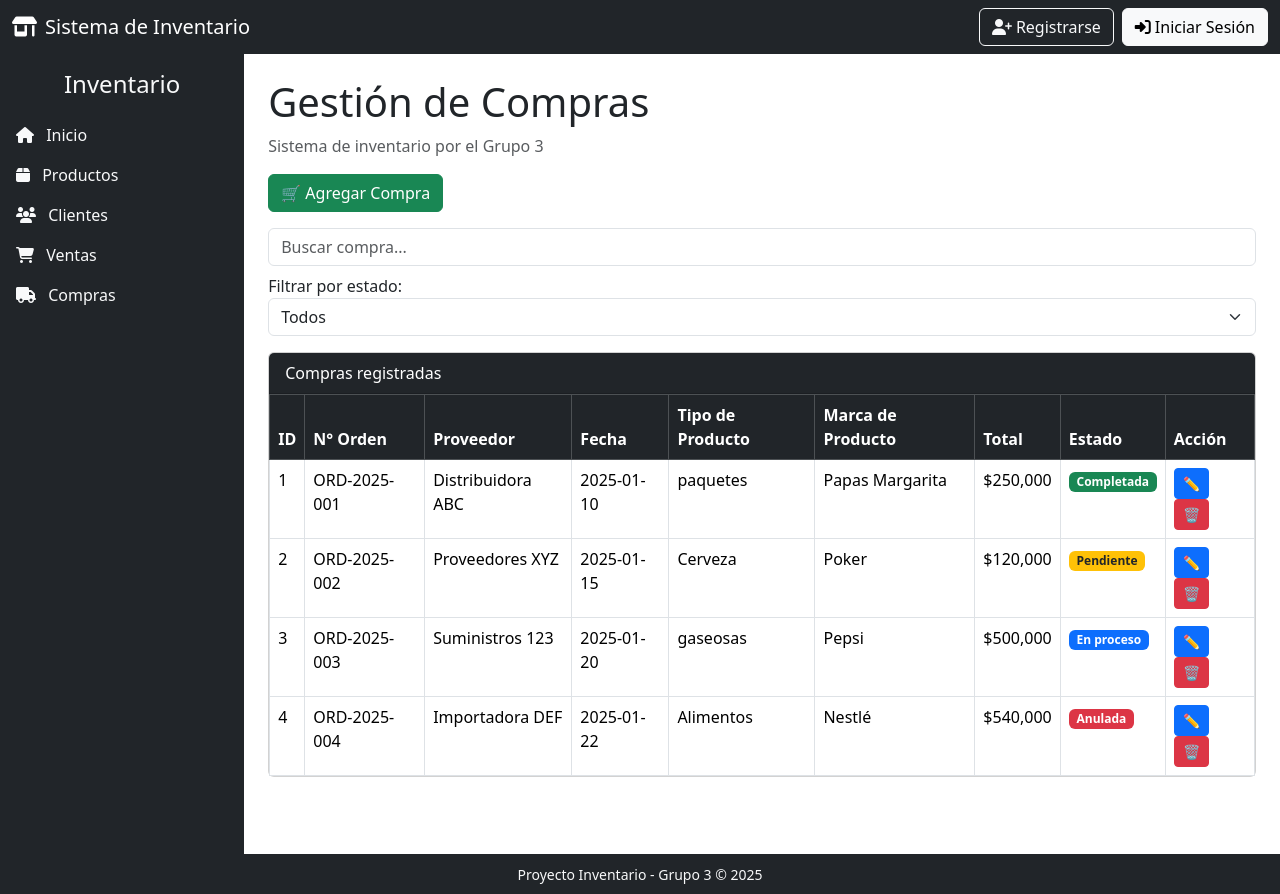
After one commit to jbggb/proyecto_grupo_3, a Django app: page /compras/ in a window 1280 px wide. The commit adds this page. Run offline with Django 5.2, Linux system fonts and the light colour scheme; some libraries are stand-ins or nearby versions.

Commit message:
creacion de la pagina compra

```diff
--- a/proyecto_3/app/models.py
+++ b/proyecto_3/app/models.py
@@ -21,9 +21,17 @@ class Administrador(models.Model):
 
 
 class Cliente(models.Model):
+    ESTADO_CHOICES = [
+        ('activo', 'Activo'),
+        ('inactivo', 'Inactivo'),
+    ]
+
     nombre = models.CharField(max_length=150)
-    telefono = models.CharField(max_length=20)
-    email = models.EmailField(max_length=100)
+    documento = models.CharField(max_length=12, unique=True)
+    telefono = models.CharField(max_length=10)
+    email = models.EmailField(max_length=100, unique=True)
+    direccion = models.CharField(max_length=255)
+    estado = models.CharField(max_length=10, choices=ESTADO_CHOICES, default='activo')
     fechaRegistro = models.DateField(default=datetime.now)
 
     def __str__(self):
--- /dev/null
+++ b/proyecto_3/app/templates/Compras/Compras.html
@@ -0,0 +1,160 @@
+{% extends 'base.html' %}
+{% load static %}
+
+{% block content %}
+<h1>Gestión de Compras</h1>
+<p class="text-muted">Sistema de inventario por el Grupo 3</p>
+
+<!-- Botón agregar -->
+<button class="btn btn-success mb-3" data-bs-toggle="modal" data-bs-target="#modalCompra">
+  🛒 Agregar Compra
+</button>
+
+<!-- Filtros -->
+<div class="mb-3">
+  <input type="text" class="form-control mb-2" placeholder="Buscar compra..." id="inputBuscar">
+  <label>Filtrar por estado:</label>
+  <select class="form-select" id="selEstado">
+    <option value="">Todos</option>
+    <option>Completada</option>
+    <option>Pendiente</option>
+    <option>En proceso</option>
+    <option>Anulada</option>
+  </select>
+</div>
+
+<!-- Tabla -->
+<div class="card">
+  <div class="card-header bg-dark text-white">Compras registradas</div>
+  <div class="card-body p-0">
+    <table class="table table-bordered table-hover mb-0" id="tablaCompras">
+      <thead class="table-dark">
+        <tr>
+          <th>ID</th>
+          <th>N° Orden</th>
+          <th>Proveedor</th>
+          <th>Fecha</th>
+          <th>Tipo de Producto</th>
+          <th>Marca de Producto</th>
+          <th>Total</th>
+          <th>Estado</th>
+          <th>Acción</th>
+        </tr>
+      </thead>
+      <tbody id="tbodyCompras">
+        <tr data-estado="Completada" data-id="1">
+          <td>1</td>
+          <td>ORD-2025-001</td>
+          <td>Distribuidora ABC</td>
+          <td>2025-01-10</td>
+          <td>paquetes</td>
+          <td>Papas Margarita</td>
+          <td>$250,000</td>
+          <td><span class="badge bg-success">Completada</span></td>
+          <td>
+            <button class="btn btn-sm btn-primary">✏️</button>
+            <button class="btn btn-sm btn-danger">🗑</button>
+          </td>
+        </tr>
+        <tr data-estado="Pendiente" data-id="2">
+          <td>2</td>
+          <td>ORD-2025-002</td>
+          <td>Proveedores XYZ</td>
+          <td>2025-01-15</td>
+          <td>Cerveza</td>
+          <td>Poker</td>
+          <td>$120,000</td>
+          <td><span class="badge bg-warning text-dark">Pendiente</span></td>
+          <td>
+            <button class="btn btn-sm btn-primary">✏️</button>
+            <button class="btn btn-sm btn-danger">🗑</button>
+          </td>
+        </tr>
+        <tr data-estado="En proceso" data-id="3">
+          <td>3</td>
+          <td>ORD-2025-003</td>
+          <td>Suministros 123</td>
+          <td>2025-01-20</td>
+          <td>gaseosas</td>
+          <td>Pepsi</td>
+          <td>$500,000</td>
+          <td><span class="badge bg-primary">En proceso</span></td>
+          <td>
+            <button class="btn btn-sm btn-primary">✏️</button>
+            <button class="btn btn-sm btn-danger">🗑</button>
+          </td>
+        </tr>
+        <tr data-estado="Anulada" data-id="4">
+          <td>4</td>
+          <td>ORD-2025-004</td>
+          <td>Importadora DEF</td>
+          <td>2025-01-22</td>
+          <td>Alimentos</td>
+          <td>Nestlé</td>
+          <td>$540,000</td>
+          <td><span class="badge bg-danger">Anulada</span></td>
+          <td>
+            <button class="btn btn-sm btn-primary">✏️</button>
+            <button class="btn btn-sm btn-danger">🗑</button>
+          </td>
+        </tr>
+      </tbody>
+    </table>
+  </div>
+</div>
+
+<!-- Modal agregar / editar compra -->
+<div class="modal fade" id="modalCompra" tabindex="-1">
+  <div class="modal-dialog">
+    <div class="modal-content">
+      <div class="modal-header bg-dark text-white">
+        <h5 class="modal-title" id="modalTitulo">Nueva Compra</h5>
+        <button type="button" class="btn-close btn-close-white" data-bs-dismiss="modal"></button>
+      </div>
+      <div class="modal-body">
+        <input type="hidden" id="filaEditando">
+
+        <div class="mb-3">
+          <label class="form-label">Proveedor</label>
+          <select class="form-select" id="inpProveedor">
+            <option value="">— Seleccionar —</option>
+            <option>Distribuidora ABC</option>
+            <option>Proveedores XYZ</option>
+            <option>Suministros 123</option>
+            <option>Importadora DEF</option>
+          </select>
+        </div>
+        <div class="mb-3">
+          <label class="form-label">Tipo de Producto</label>
+          <input type="text" class="form-control" id="inpTipo" placeholder="Ej: Paquetes">
+        </div>
+        <div class="mb-3">
+          <label class="form-label">Marca de Producto</label>
+          <input type="text" class="form-control" id="inpMarca" placeholder="Ej: Papas Margarita">
+        </div>
+        <div class="mb-3">
+          <label class="form-label">Fecha</label>
+          <input type="date" class="form-control" id="inpFecha">
+        </div>
+        <div class="mb-3">
+          <label class="form-label">Total</label>
+          <input type="number" class="form-control" id="inpTotal" placeholder="0">
+        </div>
+        <div class="mb-3">
+          <label class="form-label">Estado</label>
+          <select class="form-select" id="inpEstado">
+            <option>Pendiente</option>
+            <option>En proceso</option>
+            <option>Completada</option>
+            <option>Anulada</option>
+          </select>
+        </div>
+      </div>
+      <div class="modal-footer">
+        <button class="btn btn-secondary" data-bs-dismiss="modal">Cancelar</button>
+        <button class="btn btn-success" id="btnGuardar">Guardar compra</button>
+      </div>
+    </div>
+  </div>
+</div>
+{% endblock %}
--- a/proyecto_3/app/templates/base.html
+++ b/proyecto_3/app/templates/base.html
@@ -63,6 +63,10 @@
 
         <a href="{% url 'ventas' %}" class="d-block text-light text-decoration-none">
             <i class="fa-solid fa-cart-shopping me-2"></i> Ventas
+        </a>
+
+        <a href="{% url 'compras'%}" class="d-block text-light mt-3 text-decoration-none">
+            <i class="fa-solid fa-truck me-2"></i> Compras
         </a>
     </aside>
     <!-- ================= FIN MENÚ ================= -->
--- a/proyecto_3/app/urls.py
+++ b/proyecto_3/app/urls.py
@@ -7,4 +7,5 @@ urlpatterns = [
     path('clientes/', views.clientes, name='clientes'),
     path('ventas/', views.ventas, name='ventas'),
     path('registro/', views.registrar_administrador, name='registro_administrador'),
+    path('compras/', views.comprasCreateview.as_view(), name='compras')
 ]
--- a/proyecto_3/app/views.py
+++ b/proyecto_3/app/views.py
@@ -1,8 +1,9 @@
 from django.shortcuts import render, redirect
-from django.views.generic import ListView, CreateView
+from django.views.generic import ListView, CreateView, UpdateView, DeleteView
 from django.urls import reverse_lazy
 from django.contrib import messages
-from .models import Administrador
+from .models import (Administrador, Cliente, Marca, TipoProductos,
+                     unidad_medida, Producto, Proveedor, Venta, Pedidos, compra)
 from .forms import AdministradorRegistroForm
 
 
@@ -24,66 +25,91 @@ def ventas(request):
 def registrar_administrador(request):
     if request.method == 'POST':
         form = AdministradorRegistroForm(request.POST)
-
         if form.is_valid():
-            # Crear el administrador sin guardar aún
             administrador = form.save(commit=False)
-
-            # Aquí podrías hashear la contraseña si lo deseas
-            # from django.contrib.auth.hashers import make_password
-            # administrador.contrasena = make_password(form.cleaned_data['contrasena'])
-
             administrador.save()
-
             messages.success(request, '¡Administrador registrado exitosamente!')
             return redirect('inicio')
         else:
             messages.error(request, 'Por favor corrige los errores del formulario.')
     else:
         form = AdministradorRegistroForm()
-
     return render(request, 'administrador/registro.html', {'form': form})
 
 
-# ===== VISTAS BASADAS EN CLASES =====
+# ===== PRODUCTOS =====
 
 class ProductoListView(ListView):
-    # model = Producto
+    model = Producto
     template_name = "productos.html"
     context_object_name = 'productos'
 
-    def dispatch(self, request, *args, **kwargs):
-        if request.method == 'GET':
-            return super().dispatch(request, *args, **kwargs)
-        return super().dispatch(request, *args, **kwargs)
-
 
 class ProductoCreateView(CreateView):
+    model = Producto
+    fields = ['idTipo', 'idMarca', 'idUnidad', 'nombre', 'precio', 'stock']
     template_name = "producto/create.html"
     success_url = reverse_lazy('productos')
 
-    def post(self, request, *args, **kwargs):
-        return super().post(request, *args, **kwargs)
 
+# ===== CLIENTES =====
 
 class ClienteCreateView(CreateView):
+    model = Cliente
+    fields = ['nombre', 'telefono', 'email']
     template_name = "cliente/create.html"
     success_url = reverse_lazy('clientes')
 
 
+# ===== VENTAS =====
+
 class VentaCreateView(CreateView):
+    model = Venta
+    fields = ['idAdministrador', 'idCliente', 'idProducto', 'fechaVenta', 'totalVenta']
     template_name = "venta/create.html"
     success_url = reverse_lazy('ventas')
 
 
+# ===== CATEGORIAS =====
+
 class CategoriaCreateView(CreateView):
+    model = TipoProductos
+    fields = ['nombre_tipo', 'descripcion']
     template_name = "categoria/create.html"
     success_url = reverse_lazy('productos')
 
-    def dispatch(self, request, *args, **kwargs):
-        if request.method == 'GET':
-            return super().dispatch(request, *args, **kwargs)
-        return super().dispatch(request, *args, **kwargs)
 
-    def post(self, request, *args, **kwargs):
-        return super().post(request, *args, **kwargs)
+# ===== COMPRAS =====
+
+class ComprasListView(ListView):
+    model = compra
+    template_name = "compras/Compras.html"
+    context_object_name = "compras"
+
+    def get_context_data(self, **kwargs):
+        context = super().get_context_data(**kwargs)
+        context['proveedores']     = Proveedor.objects.all()
+        context['productos']       = Producto.objects.all()
+        context['administradores'] = Administrador.objects.all()
+        return context
+
+
+class comprasCreateview(CreateView):
+    model = compra
+    fields = ['Administrador', 'Proveedor', 'Producto',
+              'fecha_compra', 'totalcompra', 'estado']
+    template_name = "compras/Compras.html"
+    success_url = reverse_lazy('compras')
+
+
+class ComprasUpdateView(UpdateView):
+    model = compra
+    fields = ['Administrador', 'Proveedor', 'Producto',
+              'fecha_compra', 'totalcompra', 'estado']
+    template_name = "compras/Compras.html"
+    success_url = reverse_lazy('compras')
+
+
+class ComprasDeleteView(DeleteView):
+    model = compra
+    success_url = reverse_lazy('compras')
```
Also changed, not shown: proyecto_3/app/forms.py (+74 -1 lines), proyecto_3/app/templates/cliente/clientes.html (+64 -0 lines), proyecto_3/app/migrations/0002_cliente_direccion_cliente_documento_cliente_estado_and_more.py (added), proyecto_3/db.sqlite3.
